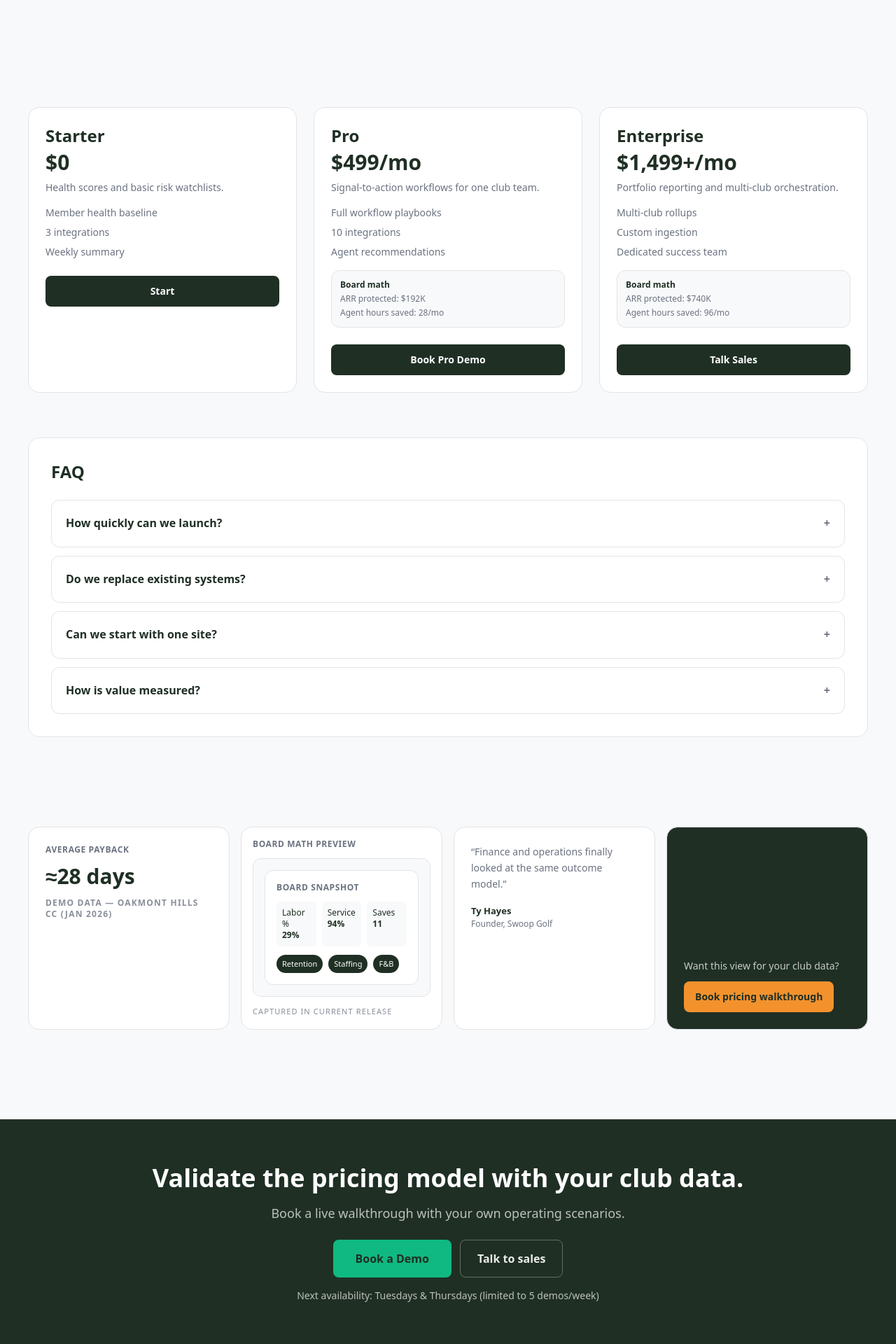
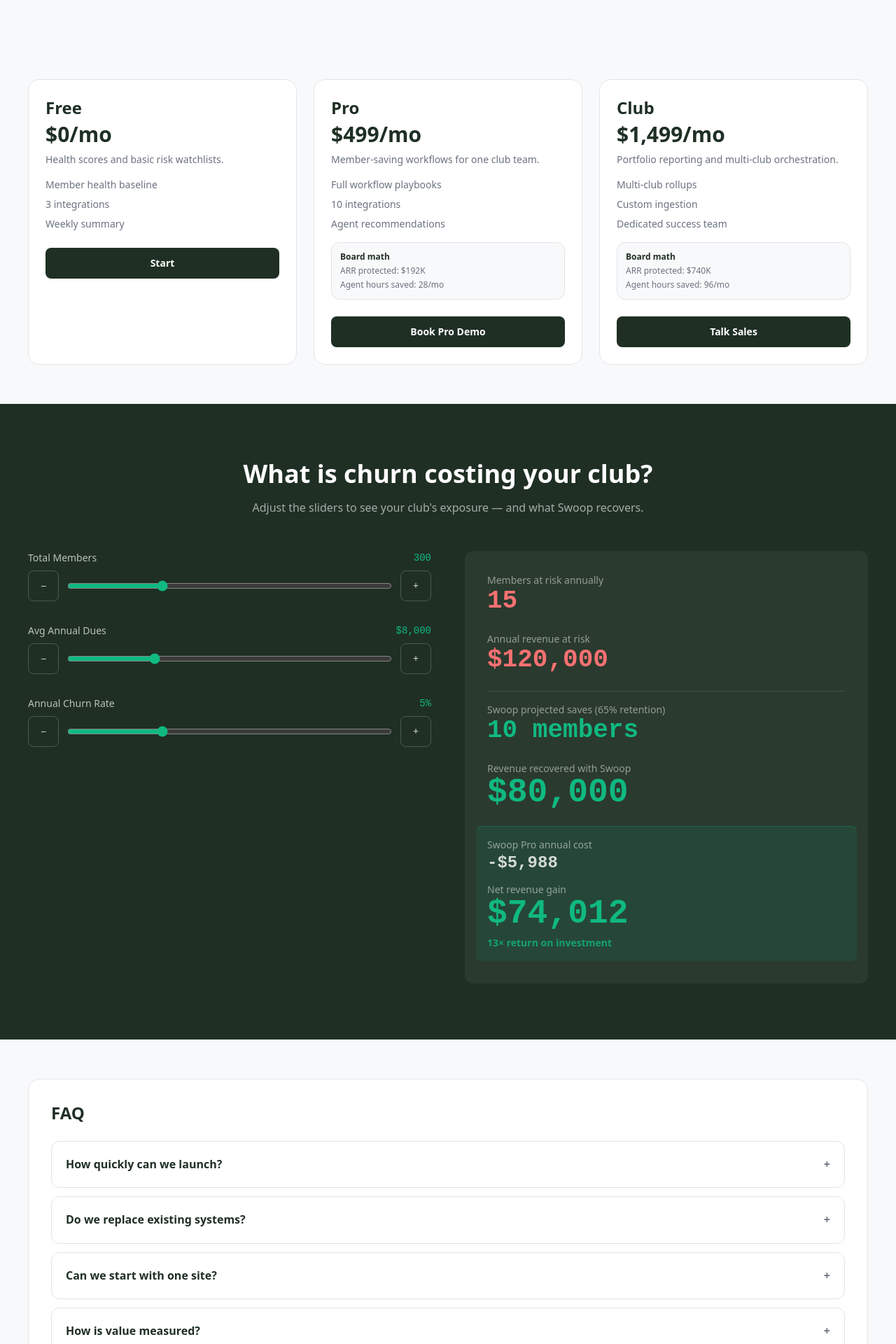
Before and after one commit to ty-hayes-82/swoop-member-intelligence-website, a Next.js app: page /pricing in a window 1280 px wide. Shown: the part 260-2180 px from the top of the page at 70% size. Built offline with nearby package versions, Linux system fonts and the light colour scheme.

Commit message:
feat: add roi calculator to pricing page

```diff
--- a/app/pricing/page.jsx
+++ b/app/pricing/page.jsx
@@ -3,6 +3,7 @@ import Link from 'next/link'
 import FaqAccordion from '@/components/FaqAccordion'
 import ProofStack from '@/components/ProofStack'
 import CTASection from '@/components/CTASection'
+import RoiCalculator from '@/components/RoiCalculator'
 import { BoardSnapshotCard } from '@/components/CapabilityMocks'
 
 export const metadata = buildMetadata({
@@ -13,8 +14,8 @@ export const metadata = buildMetadata({
 
 const tiers = [
   {
-    name: 'Starter',
-    price: '$0',
+    name: 'Free',
+    price: '$0/mo',
     desc: 'Health scores and basic risk watchlists.',
     features: ['Member health baseline', '3 integrations', 'Weekly summary'],
     href: '/book-demo',
@@ -23,15 +24,15 @@ const tiers = [
   {
     name: 'Pro',
     price: '$499/mo',
-    desc: 'Signal-to-action workflows for one club team.',
+    desc: 'Member-saving workflows for one club team.',
     features: ['Full workflow playbooks', '10 integrations', 'Agent recommendations'],
     href: '/book-demo',
     cta: 'Book Pro Demo',
     boardMath: ['ARR protected: $192K', 'Agent hours saved: 28/mo'],
   },
   {
-    name: 'Enterprise',
-    price: '$1,499+/mo',
+    name: 'Club',
+    price: '$1,499/mo',
     desc: 'Portfolio reporting and multi-club orchestration.',
     features: ['Multi-club rollups', 'Custom ingestion', 'Dedicated success team'],
     href: '/book-demo',
@@ -49,8 +50,8 @@ const faqs = [
 
 export default function PricingPage() {
   return (
-    <div className="space-y-16 pb-16">
-      <section className="px-6 py-20 md:py-28 text-center">
+    <div className="page-stack">
+      <section className="px-6 py-16 md:py-24 text-center">
         <div className="mx-auto max-w-container">
           <h1 className="text-4xl font-bold md:text-5xl">Pricing aligned to board outcomes.</h1>
         </div>
@@ -84,6 +85,8 @@ export default function PricingPage() {
         </div>
       </section>
 
+      <RoiCalculator />
+
       <section className="px-6">
         <div className="mx-auto max-w-container rounded-2xl border border-swoop-border bg-white p-8">
           <h2 className="text-2xl font-bold">FAQ</h2>
@@ -104,7 +107,15 @@ export default function PricingPage() {
         <BoardSnapshotCard />
       </ProofStack>
 
-      <CTASection headline="Validate the pricing model with your club data." />
+      <CTASection
+        headline="Validate the pricing model with your club data."
+        subtext="Run the ROI math during the call and leave with a board-ready sheet."
+        buttonText="Book pricing walkthrough"
+        buttonHref="/book-demo"
+        secondaryText="Email hello@swoopgolf.com"
+        secondaryHref="mailto:hello@swoopgolf.com"
+        note="We reserve five pricing walkthroughs per week for private clubs."
+      />
     </div>
   )
 }
```
